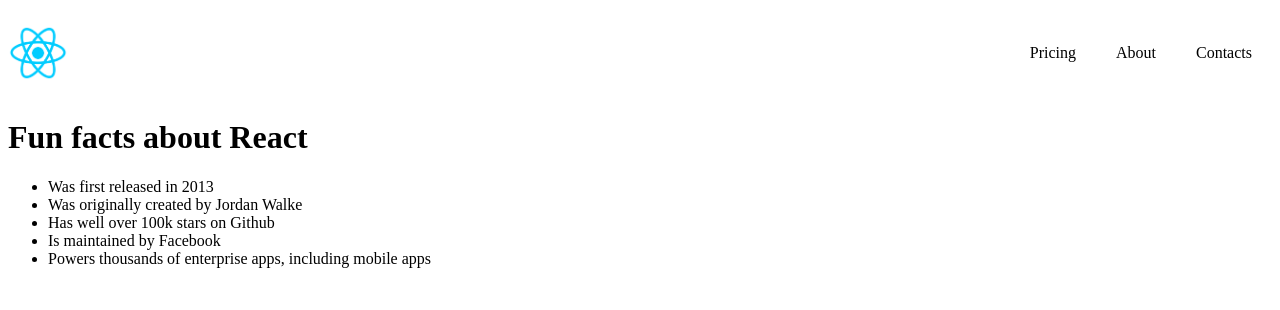
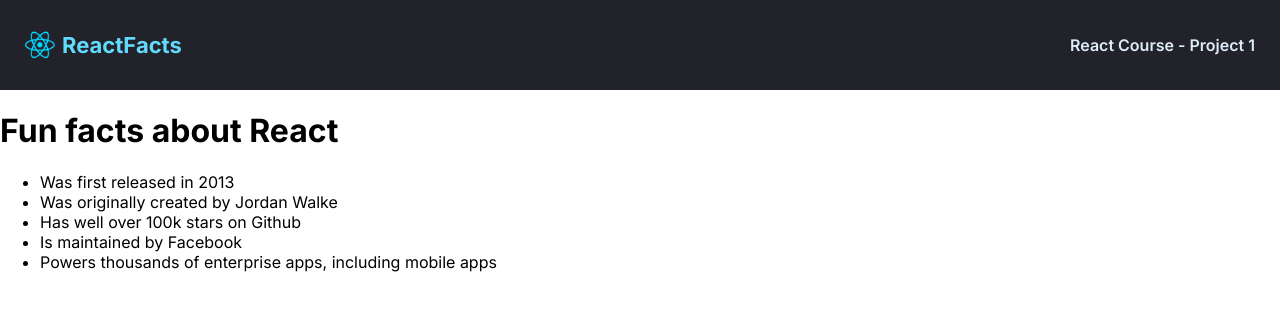
Before and after one commit to Njaaga-Gakure/reactStaticPage, a React (Vite) app: page / in a window 1280 px wide. Shown: the top 310 px of the page. Built offline with nearby package versions, Linux system fonts and the light colour scheme.

Commit message:
Style navbar

```diff
--- a/index.html
+++ b/index.html
@@ -2,6 +2,10 @@
 <html lang="en">
   <head>
     <meta charset="UTF-8" />
+    <link rel="preconnect" href="https://fonts.googleapis.com">
+    <link rel="preconnect" href="https://fonts.gstatic.com" crossorigin>
+    <link href="https://fonts.googleapis.com/css2?family=Inter:wght@400;600;700&display=swap" rel="stylesheet">
+    <link rel="stylesheet" href="style.css">
     <link rel="icon" type="image/svg+xml" href="/vite.svg" />
     <meta name="viewport" content="width=device-width, initial-scale=1.0" />
     <title>Vite + React</title>
--- a/src/App.css
+++ b/src/App.css
@@ -1,16 +1,32 @@
-.nav-items{
-    list-style: none;
+* {
+    box-sizing: border-box;
+}
+body {
+    margin: 0;
+    font-family: Inter, san-serif;
+}
+
+.nav {
     display: flex;
+    align-items: center;
+    background-color: #21222A;
+    padding: 30px 25px;
+    height: 90px
 }
-.nav{
-    display: flex;
-    justify-content: space-between;
-    align-items: center;
+.nav--logo {
+    height: 30px;
+    margin-right: 7px;
 }
-.nav-items > li {
-    padding: 20px;
+.nav--logo-text, .nav--title {
+    margin: 0;
 }
-.nav-logo {
-
-    width: 60px;
+.nav--logo-text {
+    margin-right: auto;
+    color: #61DAFB;
+    font-weight: 700;
+    font-size: 22px;
 }
+.nav--title{
+    color: #DEEBF8;
+    font-weight: 600;
+}
--- a/src/components/Header.jsx
+++ b/src/components/Header.jsx
@@ -1,17 +1,12 @@
 import React from "react";
-import logo from "../react-logo.png"
+import logo from "../images/react-icon-small.png"
 
 export default function Header(){
     return (
-        <header>
             <nav className="nav">
-                <img src={logo} className="nav-logo" alt="react logo"/>
-                <ul className="nav-items">
-                    <li>Pricing</li>
-                    <li>About</li>
-                    <li>Contacts</li>
-                </ul>
+                <img src={logo} className="nav--logo" alt="react logo" />
+                <h3 className="nav--logo-text">ReactFacts</h3>
+                <h4 className="nav--title">React Course - Project 1</h4>
             </nav>
-        </header>
     )
 }
```
Also changed, not shown: src/images/react-icon-small.png (added), src/react-logo.png (deleted).
